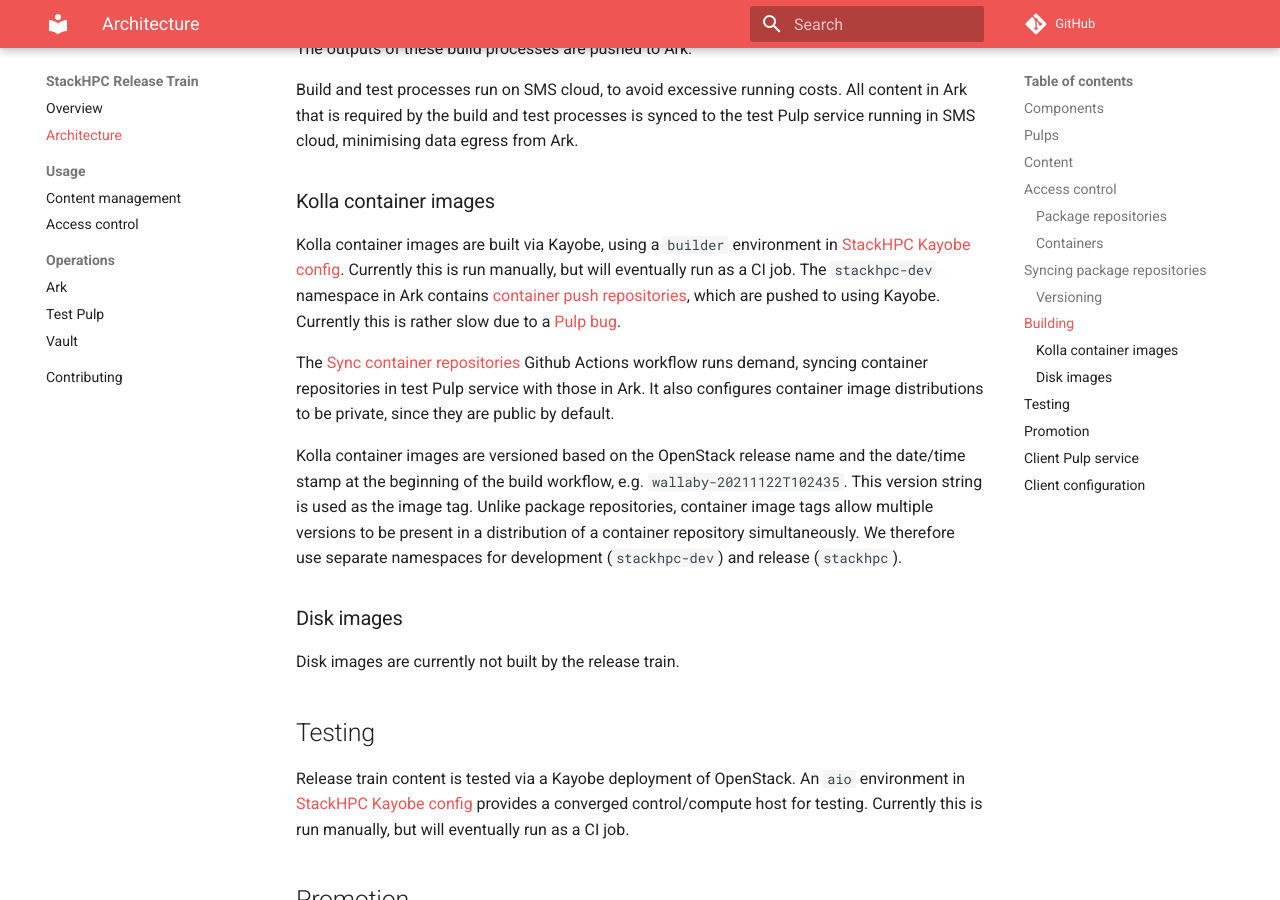
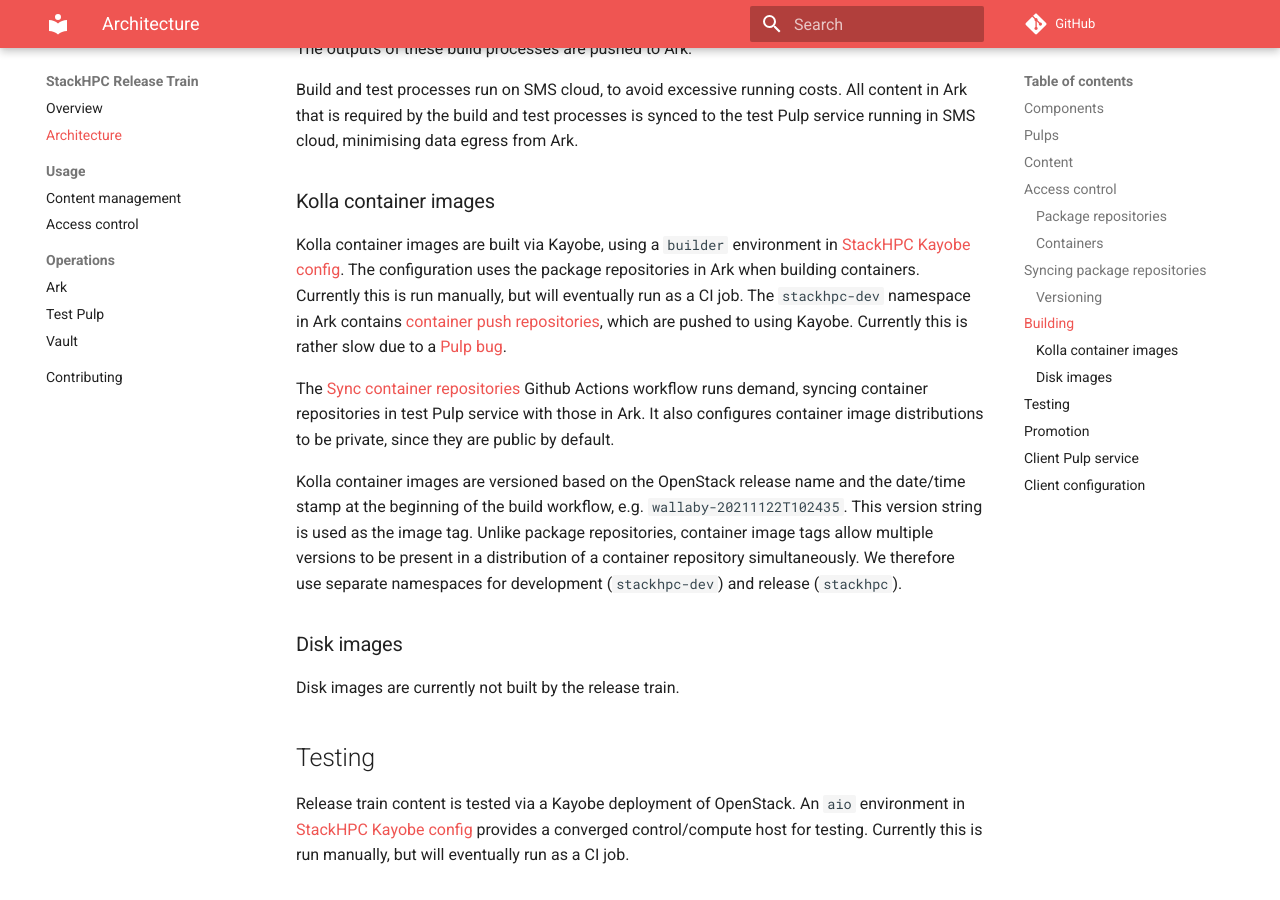
Before and after one commit to stackhpc/stackhpc-release-train, an MkDocs documentation site: the page built from docs/architecture/index.md, in a window 1280 px wide and 900 px high, scrolled down 3352 px. Built offline with MkDocs 1.6.1 and Material for MkDocs 9.7.7, drawn with Linux system fonts in a browser that asks for light colours; comment, search, counter and statistics services are not loaded.

Commit message:
docs: add note about kolla build using package repos

```diff
--- a/docs/architecture/index.md
+++ b/docs/architecture/index.md
@@ -116,6 +116,7 @@ All content in Ark that is required by the build and test processes is synced to
 ### Kolla container images
 
 Kolla container images are built via Kayobe, using a `builder` environment in [StackHPC Kayobe config](https://github.com/stackhpc/stackhpc-kayobe-config).
+The configuration uses the package repositories in Ark when building containers.
 Currently this is run manually, but will eventually run as a CI job.
 The `stackhpc-dev` namespace in Ark contains [container push repositories](https://docs.pulpproject.org/pulp_container/workflows/push.html), which are pushed to using Kayobe.
 Currently this is rather slow due to a [Pulp bug](https://github.com/pulp/pulp_container/issues/494).
```
